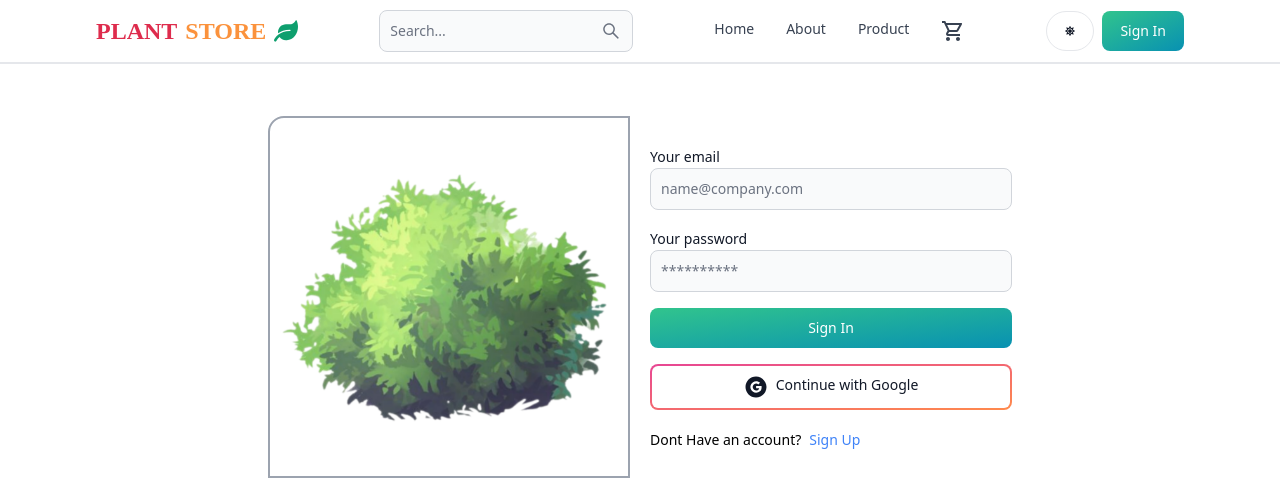
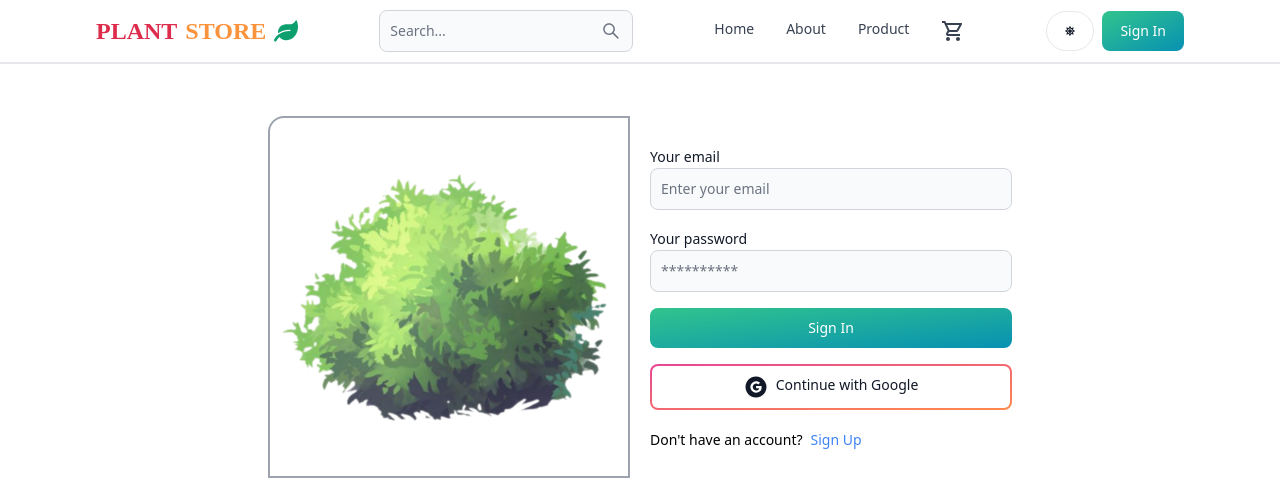
Before and after one commit to viet-tinh1/SEP490_FALL24_OPMS, a React (Vite) app in the folder client/: page /sign-in in a window 1280 px wide. Shown: the top 500 px of the page. Built offline with nearby package versions, Linux system fonts and the light colour scheme; a web font is replaced by a local one.

Commit message:
connect api login and register with FE

```diff
--- a/client/src/pages/SignIn.jsx
+++ b/client/src/pages/SignIn.jsx
@@ -1,30 +1,93 @@
+import { useEffect, useState } from "react";
 import { Alert, Button, Label, Spinner, TextInput } from "flowbite-react";
 import { Link, useNavigate } from "react-router-dom";
 import { AiFillGoogleCircle } from "react-icons/ai";
 import Imgtree from "../assets/img/tree.png";
+
 export default function SignIn() {
+  const [email, setEmail] = useState("");
+  const [password, setPassword] = useState("");
+  const [loading, setLoading] = useState(false);
+  const [error, setError] = useState("");
+
+  const navigate = useNavigate();
+
+  // Check API Connection when component mounts
+
+
+  const handleSubmit = async (e) => {
+    e.preventDefault();
+    setLoading(true);
+    setError("");
+
+    try {
+      const response = await fetch("https://localhost:7098/api/Auth/login", {
+        method: "POST",
+        headers: {
+          "Content-Type": "application/json",
+        },
+        body: JSON.stringify({ email, password }),
+      });
+
+      const data = await response.json();
+
+      if (!response.ok) {
+        // Check if the account has been locked or other errors occurred
+        if (response.status === 401 && data.message === "Your account has been locked ") {
+            setError("Your account has been locked. Please contact support.");
+        } else if (response.status === 401 && data.message !== "Your account has been locked ") {
+            setError("Invalid email or password");
+        } else {
+            setError(`API Error: ${response.status}`);
+        }
+        console.log(response.status, data.message);
+        return;
+    }
+
+
+
+      // Role-based redirection
+      if (data.message === "Login successful") {
+        if (data.role === 1) {
+          navigate("/admin");
+        } else if (data.role === 2) {
+          navigate("/user");
+        } else if (data.role === 3) {
+          navigate("/seller");
+        } else {
+          setError("Unknown role. Please contact support.");
+        }
+      }
+    } catch (error) {
+      setError("API connection failed. Please try again.");
+    } finally {
+      setLoading(false);
+    }
+  };
   return (
     <div className="min-h-min mt-10 mb-10">
       <div className="flex p-3 max-w-3xl mx-auto flex-col md:flex-row md:items-center gap-5">
         {/* left */}
         <div className="flex-1">
-        <img
-          src= {Imgtree}
-          alt="Project Blog Logo"
-          className="w-full h-auto border-2  border-gray-400 rounded-tl-2xl"
-
-        />
+          <img
+            src={Imgtree}
+            alt="Project Blog Logo"
+            className="w-full h-auto border-2 border-gray-400 rounded-tl-2xl"
+          />
         </div>
         {/* right */}
+        <div className="flex-1">
 
-        <div className="flex-1">
-          <form className="flex flex-col gap-4">
+          <form className="flex flex-col gap-4" onSubmit={handleSubmit}>
             <div>
               <Label value="Your email" />
               <TextInput
                 type="email"
-                placeholder="name@company.com"
+                placeholder="Enter your email"
                 id="email"
+                value={email}
+                onChange={(e) => setEmail(e.target.value)}
+                required
               />
             </div>
             <div>
@@ -33,18 +96,22 @@ export default function SignIn() {
                 type="password"
                 placeholder="**********"
                 id="password"
+                value={password}
+                onChange={(e) => setPassword(e.target.value)}
+                required
               />
             </div>
-            <Button gradientDuoTone="greenToBlue" type="submit">
-              Sign In
+            <Button gradientDuoTone="greenToBlue" type="submit" disabled={loading}>
+              {loading ? <Spinner size="sm" /> : "Sign In"}
             </Button>
+            {error && <Alert color="failure">{error}</Alert>}
             <Button type="button" gradientDuoTone="pinkToOrange" outline>
               <AiFillGoogleCircle className="w-6 h-6 mr-2" />
               Continue with Google
             </Button>
           </form>
           <div className="flex gap-2 text-sm mt-5">
-            <span>Dont Have an account?</span>
+            <span>Don't have an account?</span>
             <Link to="/sign-up" className="text-blue-500">
               Sign Up
             </Link>
--- a/client/src/pages/SignUp.jsx
+++ b/client/src/pages/SignUp.jsx
@@ -2,32 +2,92 @@ import { Alert, Button, Label, Spinner, TextInput } from "flowbite-react";
 import Imgtree from "../assets/img/tree.png";
 import { Link, useNavigate } from "react-router-dom";
 import { AiFillGoogleCircle } from "react-icons/ai";
+import { useState } from "react";
 
 export default function Signup() {
+  const [username, setUsername] = useState("");
+  const [email, setEmail] = useState("");
+  const [password, setPassword] = useState("");
+  const [loading, setLoading] = useState(false);
+  const [error, setError] = useState(null);
+  const navigate = useNavigate();
+
+  const handleSubmit = async (e) => {
+    e.preventDefault(); // Ngăn không cho form reload lại trang
+
+    setLoading(true); // Bắt đầu hiển thị spinner hoặc trạng thái loading
+    setError(null); // Reset lỗi trước khi gửi
+
+    try {
+      const response = await fetch("https://localhost:7098/api/Auth/register", {
+        method: "POST",
+        headers: {
+          "Content-Type": "application/json",
+        },
+        body: JSON.stringify({
+          username,
+          email,
+          password,
+          roles: 2, // Giả sử 2 là giá trị mặc định cho role
+          status: 1, // Giả sử 1 là giá trị mặc định cho status
+        }),
+      });
+
+      const data = await response.json();
+      if (!response.ok) {
+        // Check if the account has been locked or other errors occurred
+        if (response.status === 400 && data.message === "Username or Email already exists") {
+            setError("Username or Email already exists");
+        } else if (response.status === 400 && data.message !== "Username or Email already exists") {
+            setError("Invalid data");
+        } else {
+            setError(`API Error: ${response.status}`);
+        }
+        console.log(response.status, data.message);
+        return;
+    }
+
+      // Nếu đăng ký thành công
+
+      console.log("Đăng ký thành công:", data);
+      // Điều hướng người dùng tới trang khác, ví dụ trang đăng nhập
+      if (data.message === "User registered successfully") {
+        navigate("/sign-in");
+      }
+
+    } catch (error) {
+      setError("API connection failed. Please try again.");
+    } finally {
+      setLoading(false);
+    }
+  };
+
   return (
-    //min-h-screen: độ cao màn hình 100%
     <div className="min-h-min mt-10 mb-10">
       <div
         className="flex p-3 max-w-3xl mx-auto flex-col
         md:items-center md:flex-row gap-4"
-        // md:items-center: Khi ở kích thước màn hình md (768px) trở lên, căn giữa các phần tử con theo trục ngang.
-        // md:flex-row: Khi ở kích thước màn hình md (768px) trở lên, thay đổi hướng sắp xếp các phần tử con thành chiều ngang (hàng).
       >
         {/*left */}
         <div className="flex-1">
           <img
-          src= {Imgtree}
+            src={Imgtree}
             alt="Project Blog Logo"
-          className="w-full h-auto border-2  border-gray-400 rounded-tl-2xl"
-
+            className="w-full h-auto border-2 border-gray-400 rounded-tl-2xl"
           />
         </div>
         {/*right */}
         <div className="flex-1">
-          <form className="flex flex-col gap-4">
+          <form className="flex flex-col gap-4" onSubmit={handleSubmit}>
             <div>
               <Label value="Your username" />
-              <TextInput type="text" placeholder="Username" id="username" />
+              <TextInput
+                type="text"
+                placeholder="Username"
+                id="username"
+                value={username}
+                onChange={(e) => setUsername(e.target.value)}
+              />
             </div>
             <div>
               <Label value="Your email" />
@@ -35,20 +95,41 @@ export default function Signup() {
                 type="email"
                 placeholder="name@company.com"
                 id="email"
+                value={email}
+                onChange={(e) => setEmail(e.target.value)}
               />
             </div>
             <div>
               <Label value="Your password" />
-              <TextInput type="password" placeholder="Password" id="password" />
+              <TextInput
+                type="password"
+                placeholder="Password"
+                id="password"
+                value={password}
+                onChange={(e) => setPassword(e.target.value)}
+              />
             </div>
+            {error && (
+            <Alert color="failure" withBorderAccent>
+              {error}
+            </Alert>
+          )}
+            {loading ? (
+              <Spinner aria-label="Loading" />
+            ) : (
               <Button gradientDuoTone="greenToBlue" type="submit">
                 Sign Up
               </Button>
+            )}
+
             <Button type="button" gradientDuoTone="pinkToOrange" outline>
               <AiFillGoogleCircle className="w-6 h-6 mr-2" />
               Continue with Google
             </Button>
           </form>
+
+
+
           <div className="flex gap-2 text-sm mt-5">
             <span>Have an account ?</span>
             <Link to="/sign-in" className="text-blue-500">
```
Lines whose indentation alone changed are shown as unchanged.
